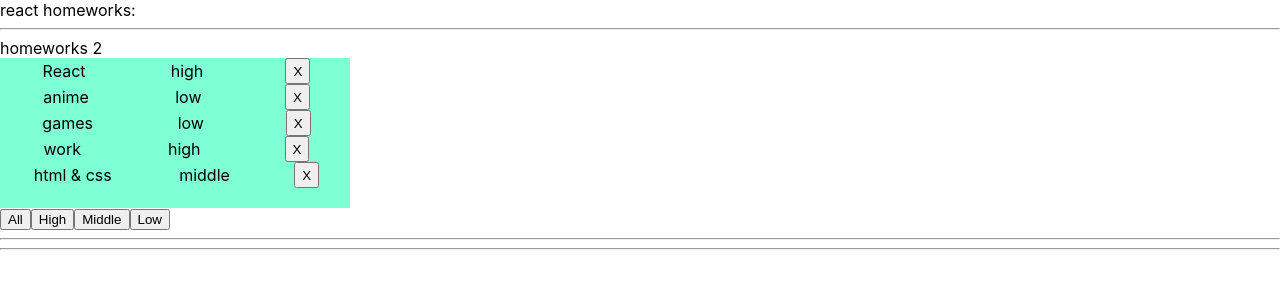
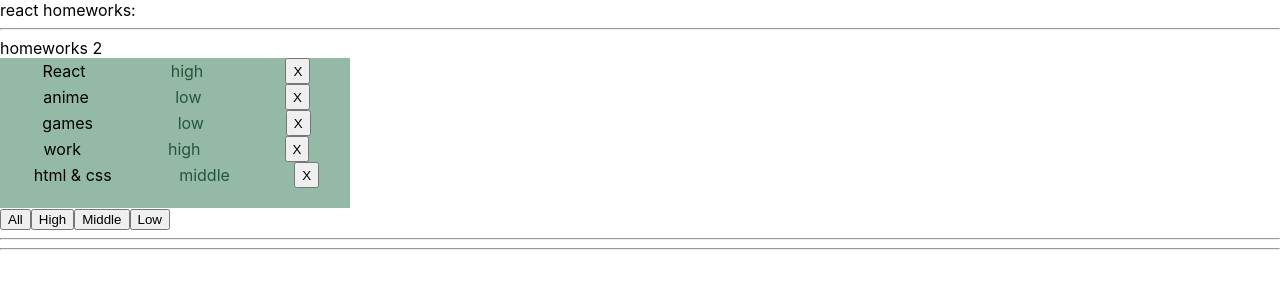
Before and after one commit to kroxaGAN/restart_HW_13_05_22, a React (Create React App) app: page / in a window 1280 px wide. Shown: the top 300 px of the page. Built offline with nearby package versions, Linux system fonts and the light colour scheme.

Commit message:
function for HW2

```diff
--- a/src/p2-homeworks/h2/Affair.tsx
+++ b/src/p2-homeworks/h2/Affair.tsx
@@ -9,7 +9,7 @@ type AffairPropsType = {
 }
 
 function Affair(props: AffairPropsType) {
-    const deleteCallback = () => {}// need to fix
+    const deleteCallback = () => {props.deleteAffairCallback(props.affair._id)}// need to fix
 
     return (
         <div className={s.someClass}>
--- a/src/p2-homeworks/h2/Affairs.module.css
+++ b/src/p2-homeworks/h2/Affairs.module.css
@@ -7,11 +7,12 @@
 }
 .prioriti{
     padding: 3px;
+    color: #24563b;
 }
 .display{
     display: flex;
     width: 350px;
     height: 150px;
-    background-color: aquamarine;
+    background-color: #95b9a7;
     flex-direction: column;
 }
--- a/src/p2-homeworks/h2/Affairs.tsx
+++ b/src/p2-homeworks/h2/Affairs.tsx
@@ -20,14 +20,10 @@ function Affairs(props: AffairsPropsType) {
 
     ))
 
-    const setAll = () => {
-    } // need to fix
-    const setHigh = () => {
-    }
-    const setMiddle = () => {
-    }
-    const setLow = () => {
-    }
+    const setAll = () => {props.setFilter('all')} // need to fix
+    const setHigh = () => {props.setFilter('high')}
+    const setMiddle = () => {props.setFilter('middle')}
+    const setLow = () => {props.setFilter('low')}
 
     return (
         <div >
--- a/src/p2-homeworks/h2/HW2.tsx
+++ b/src/p2-homeworks/h2/HW2.tsx
@@ -18,10 +18,13 @@ const defaultAffairs: Array<AffairType> = [ // need to fix any
 // pure helper functions
 export const filterAffairs = (affairs: Array<AffairType>, filter: FilterType): Array<AffairType> => { // need to fix any
     if (filter === 'all') return affairs
+    if (filter === 'middle') return affairs.filter(el=>el.priority===filter)
+    if (filter === 'high') return affairs.filter(el=>el.priority===filter)
+    if (filter === 'low') return affairs.filter(el=>el.priority===filter)
     else return affairs// need to fix
 }
 export const deleteAffair = (affairs: Array<AffairType>, _id: number): Array<AffairType> => { // need to fix any
-    return affairs// need to fix
+    return affairs.filter(el=>el._id!==_id)  // need to fix
 }
 
 function HW2() {
```
